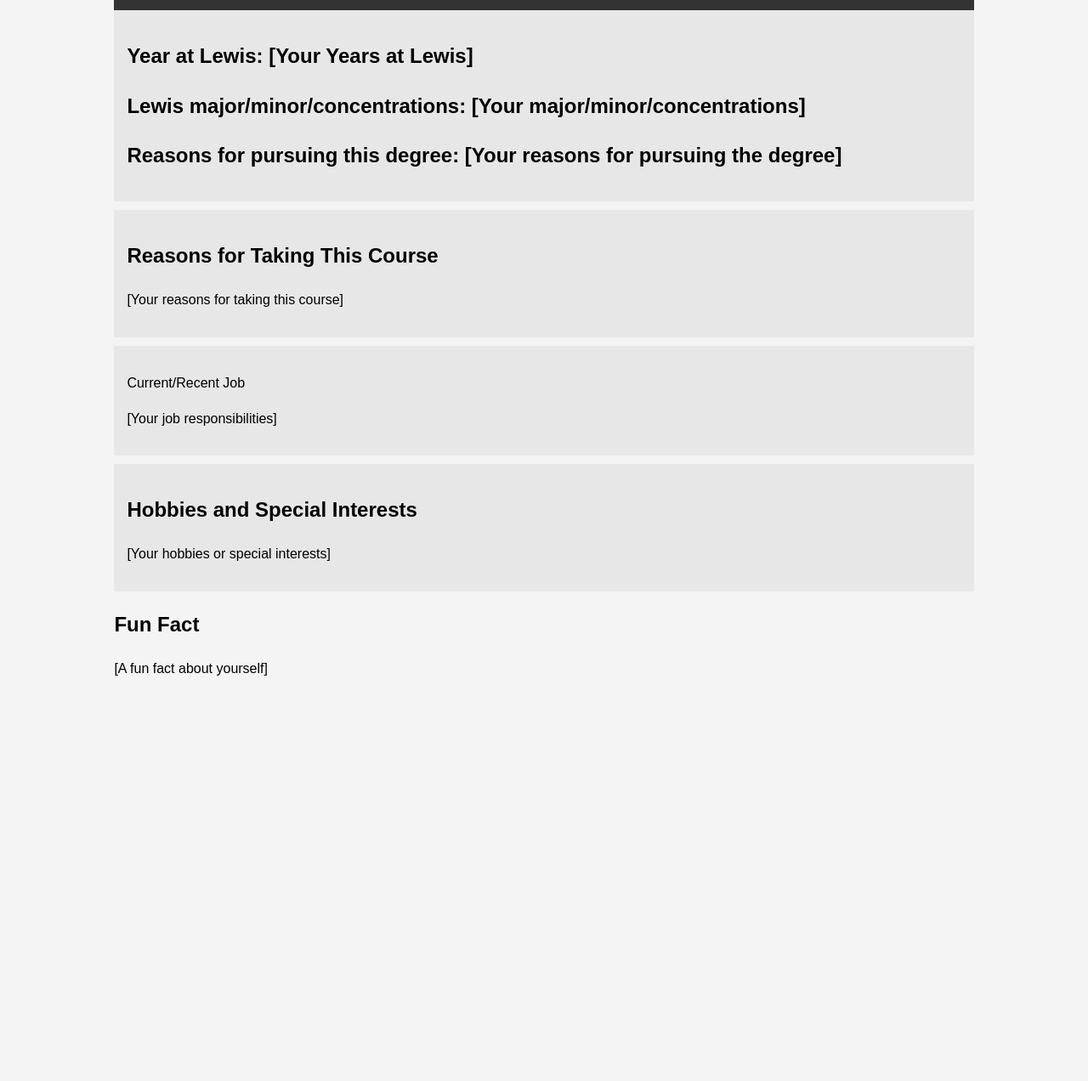
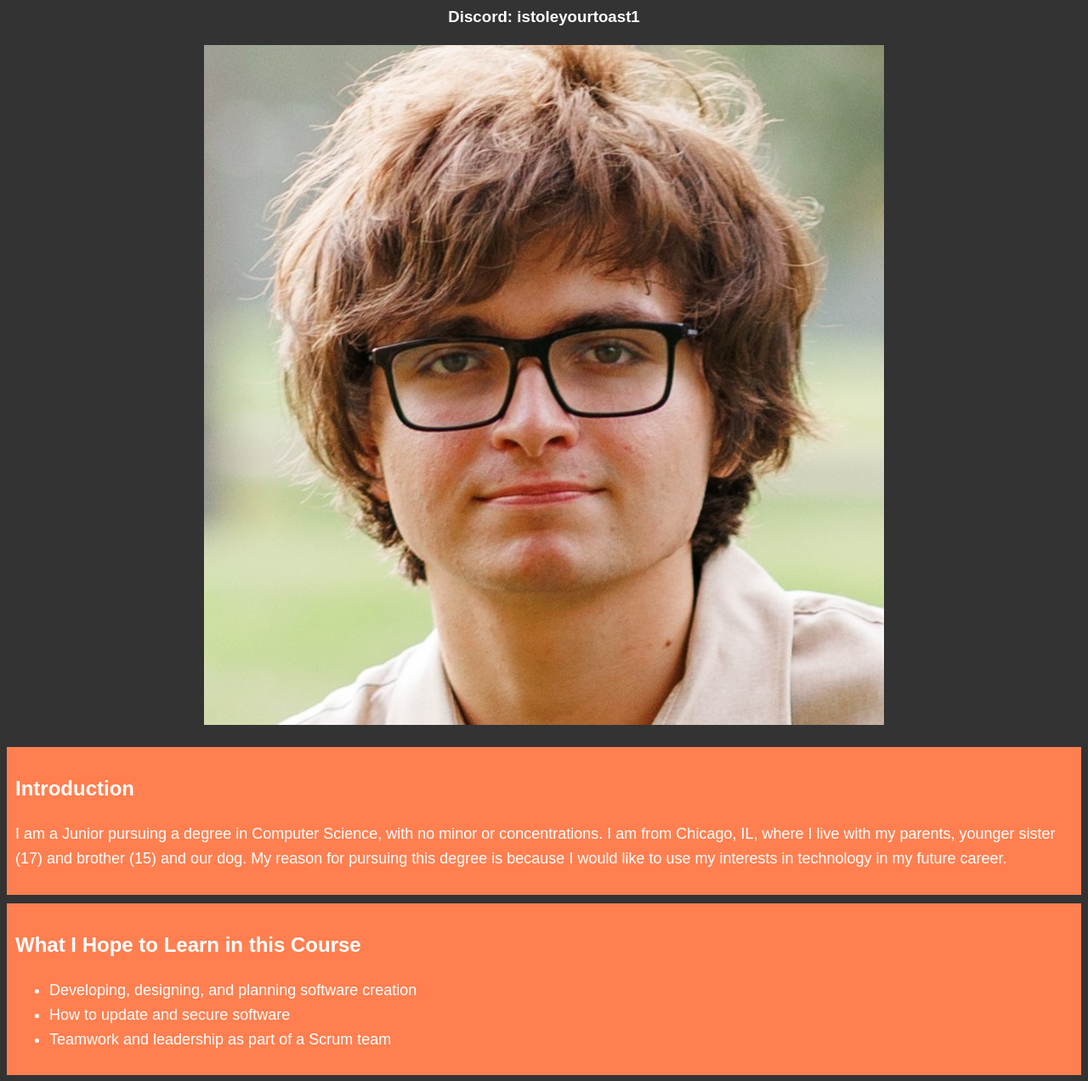
Before and after one commit to IanJ321/getting-to-know-each-other, a plain HTML site: page index.html in a window 1280 px wide. Shown: the part 138-1410 px from the top of the page at 85% size. Before the commit the page ends 962 px from the top, so only its background shows below. Drawn offline with Linux system fonts and the light colour scheme.

Commit message:
Replaced original code with already in progress assignment

```diff
--- a/index.html
+++ b/index.html
@@ -1,65 +1,80 @@
 <!DOCTYPE html>
 <html>
     <head>
-    <title>Ian Jung</title>
+        <!--Page Title and Configs (Font, Images, Color)-->
+        <title>Ian Jung's Introductions Website</title>
         <style>
             body {
                 font-family: Arial, sans-serif;
-            background-color: #f4f4f4;
+                background-color: #333;
+                color: white;
                 line-height: 1.6;
             }
-        .container {
-            width: 80%;
-            margin: auto;
-            overflow: hidden;
+            .center-block{
+                display: block;
+                margin-left: auto;
+                margin-right: auto;
             }
-        .main-info {
-            background: #333;
-            color: #fff;
-            padding: 20px;
-        }
-        .main-info h1 {
-            margin: 0;
-        }
-        .hobbies, .lewis, .course, .job {
-            background: #e7e7e7;
-            padding: 15px;
+            .about-me, .learning, .hobbies, .fun-fact{
+                background: coral;
+                padding: 10px;
                 margin-bottom: 10px;
             }
         </style>
     </head>
+
     <body>
-    <div class="container">
-        <header class="main-info">
-            <h1>[Your First and Last Name]</h1>
-            <h1>Preferred Name: [Your Preferred Name]</h1>
-        </header>
+        <!--Title, email, Disc, 800x800 img-->
+        <h1 style="text-align: center;">Ian Jung</h1>
+        <h3 style="text-align: center;">Email: <a href="iancjung@lewisu.edu">iancjung@lewisu.edu</a></h3>
+        <h3 style="text-align: center;">Discord: istoleyourtoast1</h3>
+        <img src="me.jpeg" alt="Me" style="width: 800; height: 800;" class="center-block">
+        <br>
 
-        <section class="lewis">
-			<h2>Year at Lewis: [Your Years at Lewis]</h2>
-			<h2>Lewis major/minor/concentrations: [Your major/minor/concentrations]</h2>
-			<h2>Reasons for pursuing this degree: [Your reasons for pursuing the degree]</h2>
+        <!--About Me-->
+        <section class="about-me">
+            <h2>Introduction</h2>
+            <p style="font-size: large;">
+                I am a Junior pursuing a degree in Computer Science, with no minor or concentrations.
+                I am from Chicago, IL, where I live with my parents, younger sister (17) and brother (15) and our dog.
+                My reason for pursuing this degree is because I would like to use my interests in technology in my future career.
+            </p>
         </section>
 
-		<section class="course">
-            <h2>Reasons for Taking This Course</h2>
-            <p>[Your reasons for taking this course]</p>
+        <!--Learning Expectations-->
+        <section class="learning">
+            <h2>What I Hope to Learn in this Course</h2>
+            <ul style="font-size: large;">
+                <li>Developing, designing, and planning software creation</li>
+                <li>How to update and secure software</li>
+                <li>Teamwork and leadership as part of a Scrum team</li>
+            </ul>
         </section>
 
-		<section class="job">
-            <p>Current/Recent Job</p>
-			<p>[Your job responsibilities]</p>
+        <!--Hobbies-->
+        <section class="hobbies">
+            <h2>My Favorite Hobbies</h2>
+            <ul style="font-size: large;">
+                <li><a href="https://en.wikipedia.org/wiki/Drawing">Drawing</a></li>
+                <li>Video Games</li>
+                <li>Coding</li>
+                <li>Watching YouTube</li>
+            </ul>
         </section>
 
-        <section class="hobbies">
-            <h2>Hobbies and Special Interests</h2>
-            <p>[Your hobbies or special interests]</p>
+        <!--Fun Fact-->
+        <section class="fun-fact">
+            <h2>Fun Fact</h2>
+            <p style="font-size: large;">I enjoy cleaning in my spare time, especially vacuuming</p>
         </section>
 
-        <section class="fun-fact">
-            <h2>Fun Fact</h2>
-            <p>[A fun fact about yourself]</p>
-        </section>
-    </div>
+        <!--300x300 img-->
+        <br>
+        <img src="me.jpeg" alt="Me" style="width: 300; height: 300;" class="center-block">
     </body>
+
+    <!--Last Updated-->
+    <footer>
+        <p style="text-align: left;">Last Updated: 03 September 2026, 08:11</p>
+    </footer>
 </html>
```
Also changed, not shown: me.jpeg (added). Lines whose indentation alone changed are shown as unchanged.
